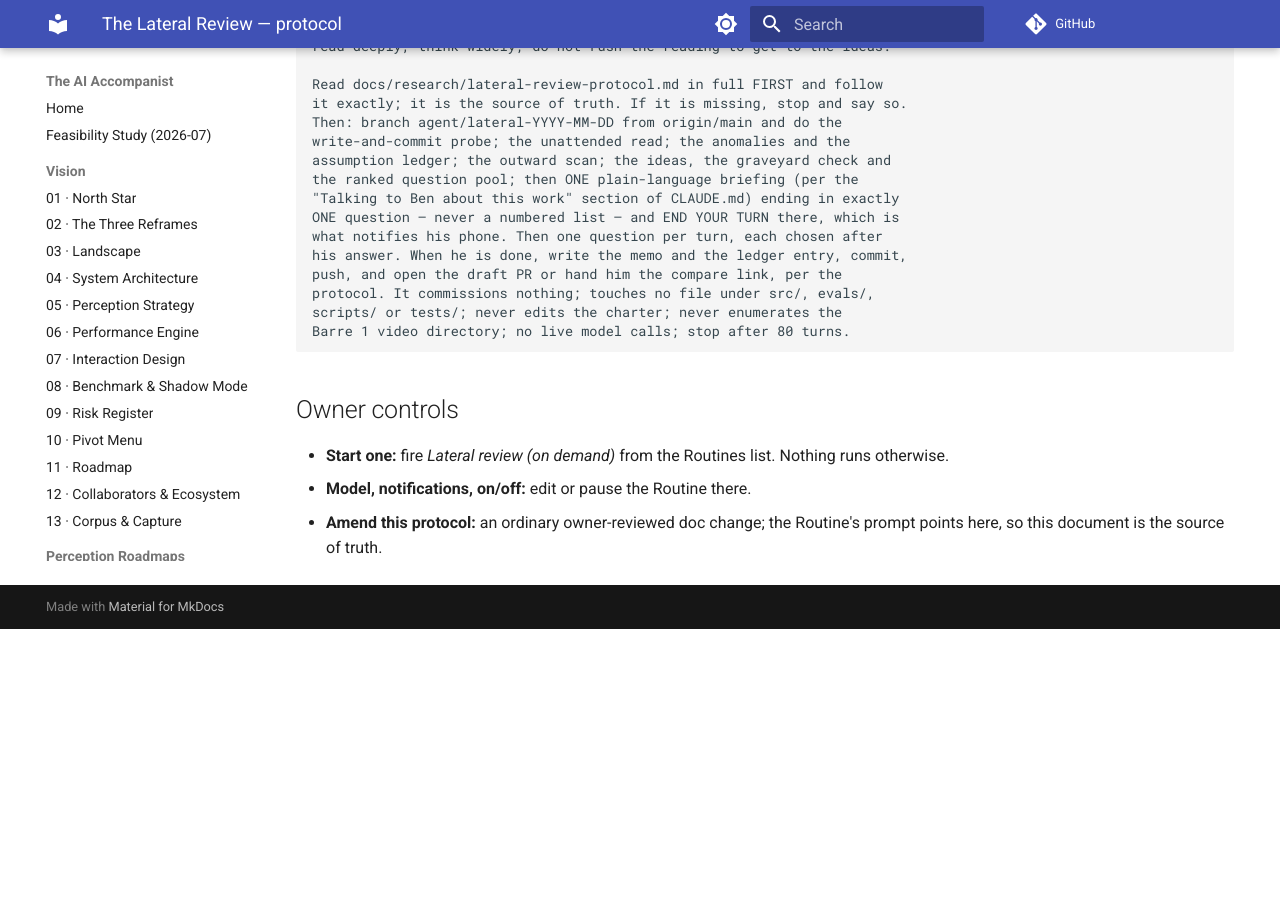
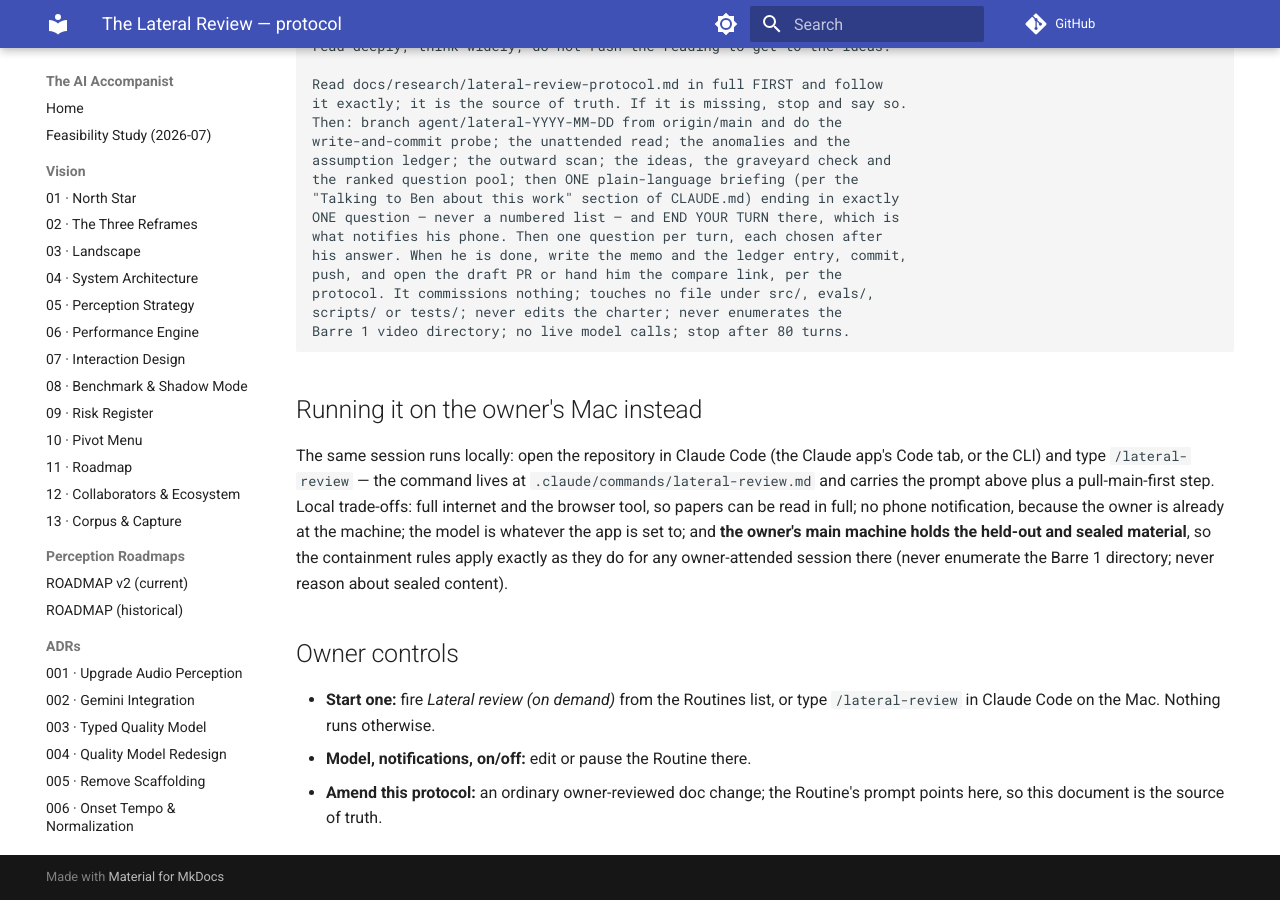
Before and after one commit to ben-juodvalkis/musical-perception, an MkDocs documentation site: the page built from docs/research/lateral-review-protocol.md, in a window 1280 px wide and 900 px high, scrolled down 6742 px. Built offline with MkDocs 1.6.1 and Material for MkDocs 9.7.7, drawn with Linux system fonts in a browser that asks for light colours; comment, search, counter and statistics services are not loaded; before the commit the page ends 7371 px from its top, so only the background shows below that.

Commit message:
lateral review: /lateral-review command for running it on the owner's machine
Same prompt as the Routine, plus a pull-main-first step and the local
containment reminder; the protocol gains a section on the local option
and its trade-offs.

Co-Authored-By: Claude Fable 5.1 <noreply@anthropic.com>
Claude-Session: https://claude.ai/code/session_01P5Hns87dyTRUrE8Ahuxw3u

````diff
--- a/docs/research/lateral-review-protocol.md
+++ b/docs/research/lateral-review-protocol.md
@@ -384,10 +384,24 @@ scripts/ or tests/; never edits the charter; never enumerates the
 Barre 1 video directory; no live model calls; stop after 80 turns.
 ```
 
+## Running it on the owner's Mac instead
+
+The same session runs locally: open the repository in Claude Code (the
+Claude app's Code tab, or the CLI) and type `/lateral-review` — the
+command lives at `.claude/commands/lateral-review.md` and carries the
+prompt above plus a pull-main-first step. Local trade-offs: full internet
+and the browser tool, so papers can be read in full; no phone
+notification, because the owner is already at the machine; the model is
+whatever the app is set to; and **the owner's main machine holds the
+held-out and sealed material**, so the containment rules apply exactly as
+they do for any owner-attended session there (never enumerate the
+Barre 1 directory; never reason about sealed content).
+
 ## Owner controls
 
 - **Start one:** fire *Lateral review (on demand)* from the Routines
-  list. Nothing runs otherwise.
+  list, or type `/lateral-review` in Claude Code on the Mac. Nothing runs
+  otherwise.
 - **Model, notifications, on/off:** edit or pause the Routine there.
 - **Amend this protocol:** an ordinary owner-reviewed doc change; the
   Routine's prompt points here, so this document is the source of truth.
````
Also changed, not shown: .claude/commands/lateral-review.md (added, +30 -0 lines).
